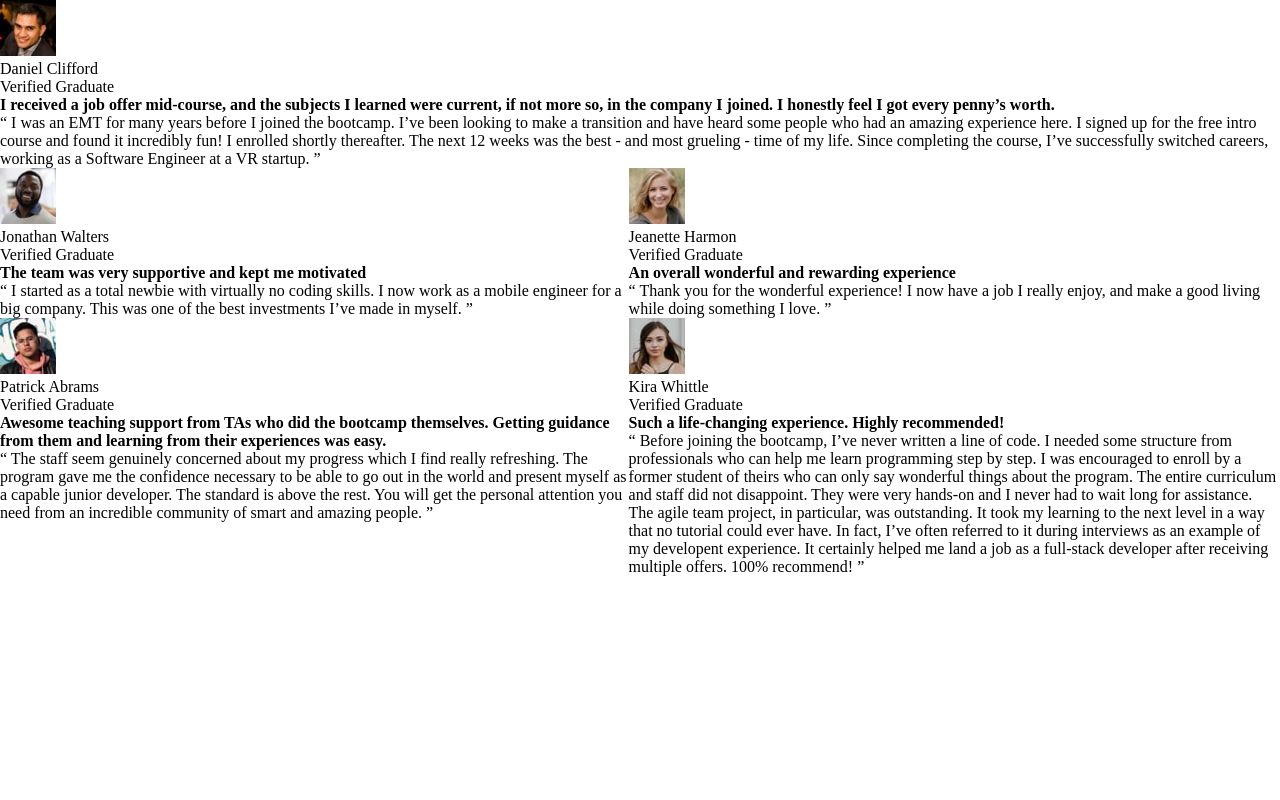
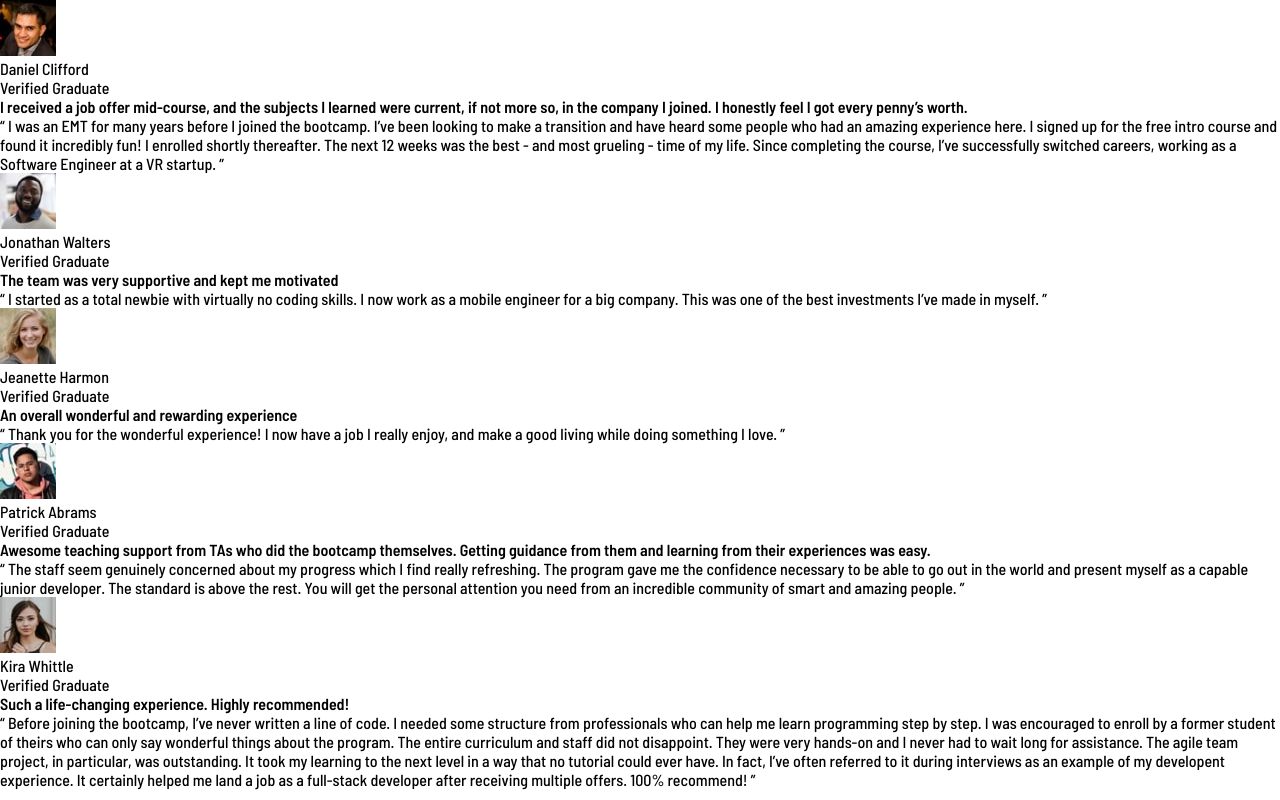
Before and after one commit to pragyajha24/testimonials-component, a plain HTML site: page index.html in a window 1280 px wide. Drawn offline with Linux system fonts and the light colour scheme.

Commit message:
styling and html setup

```diff
--- a/index.html
+++ b/index.html
@@ -4,8 +4,8 @@
     <meta charset="UTF-8" />
     <meta name="viewport" content="width=device-width, initial-scale=1.0" />
 
-    <title>Frontend Mentor | Testimonials grid section</title>
-    <link rel="stylesheet" href="style.css">
+    <title>Testimonials grid section</title>
+    <link rel="stylesheet" href="style.css" />
   </head>
   <body>
     <div class="container">
@@ -17,6 +17,7 @@
             <div class="designation"><p>Verified Graduate</p></div>
           </div>
         </div>
+
         <h4>
           I received a job offer mid-course, and the subjects I learned were
           current, if not more so, in the company I joined. I honestly feel I
--- a/style.css
+++ b/style.css
@@ -1,18 +1,34 @@
+@import url("https://fonts.googleapis.com/css2?family=Barlow+Semi+Condensed:wght@500;600&display=swap");
+
+:root {
+  --Moderate-violet: hsl(263, 55%, 52%);
+  --Very-dark-grayish-blue: hsl(217, 19%, 35%);
+  --Very-dark-blackish-blue: hsl(219, 29%, 14%);
+  --White: hsl(0, 0%, 100%);
+  --Light-gray: hsl(0, 0%, 81%);
+  --Light-grayish-blue: hsl(210, 46%, 95%);
+}
+
 * {
   margin: 0;
   padding: 0;
   box-sizing: border-box;
 }
 
-.container{
-    display:grid;
-
+body {
+  font-family: "Barlow Semi Condensed", sans-serif;
 }
 
-.first{
-grid-column: span 2;
+.container {
+  display: grid;
 }
 
-.second{
+.first {
+}
 
+.second {
 }
+
+.fifth {
+  grid-row: span 2;
+}
```
